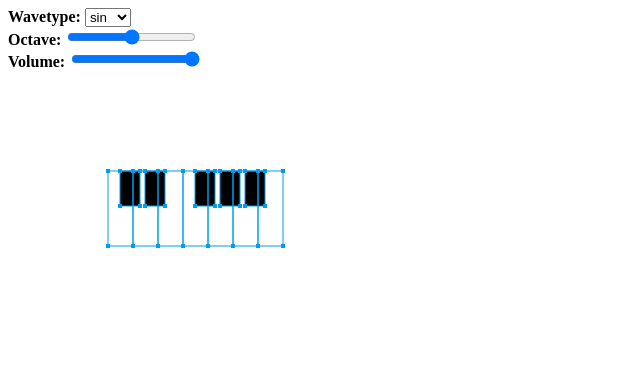
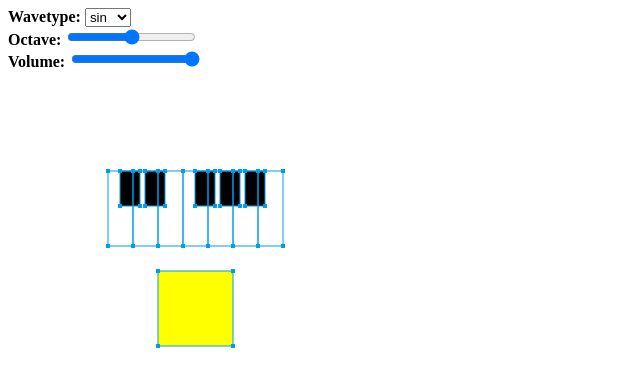
Before and after one commit to citrus7/Synthesizer, a plain HTML site: page index.html in a window 1280 px wide. Shown: the whole page, without its empty margins (0-640 px from the left). Drawn offline with Linux system fonts and the light colour scheme.

Commit message:
play sequence

```diff
--- a/index.html
+++ b/index.html
@@ -7,6 +7,16 @@
 <script type="text/paperscript" canvas="myCanvas">
 
 
+
+	//playSeq();
+
+	//seq test
+	var cKey = new Path.Rectangle(150,200,75,75);
+	cKey.fillColor = 'yellow';
+	cKey.fullySelected = true;
+	cKey.onClick = function(event){
+		playSeq();
+	}
 
 	//key 1
 	var cKey = new Path.Rectangle(100,100,25,75);
@@ -121,6 +131,8 @@
 	}
 
 	var freq = 800;
+	//interval
+	var interval = setInterval(function() {playSeq()}, 700);
 
 	//play note
 	function playNote(key){
@@ -135,8 +147,26 @@
 		T("timeout", {timeout:500}).on("ended", function() {
 		  this.stop();
 		}).set({buddies:osc}).start();
+
 	}
+	var seq = [4,6,8,10];
+	var seqInd = 0;
+	function playSeq(){
+		var key = seq[seqInd%4];
+		var sel = document.getElementById("waveType");
+		var waveType = sel.options[sel.selectedIndex].value;
+		var vol = document.getElementById("volume").value;
+		var oct = document.getElementById("octave").value;
+		oct = Math.floor(oct/12) * 12;
 
+		var freq = keyToFreq(key+oct);
+
+		var osc = T(waveType, {freq:freq, mul:vol/100});
+		T("timeout", {timeout:500}).on("ended", function() {
+		  this.stop();
+		  seqInd++;
+		}).set({buddies:osc}).start();
+	}
 
 
 </script>
```
